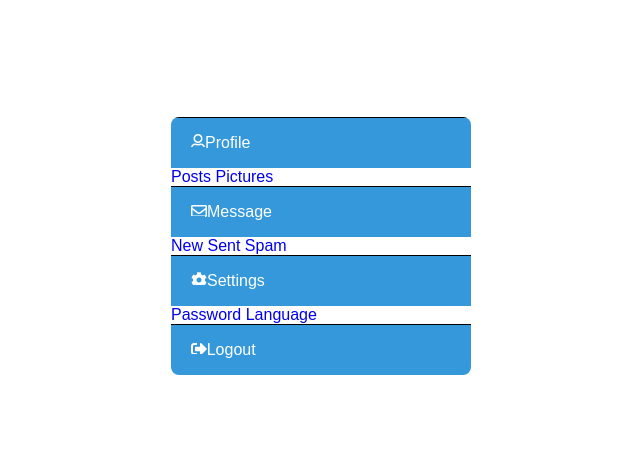
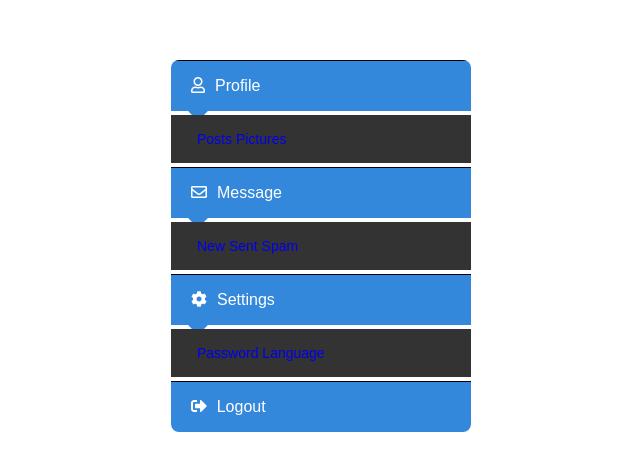
Before and after one commit to Dnakitare/pure-css-html-menu, a plain HTML site: page index.html in a window 1280 px wide. Shown: the part 154-624 px from the top of the page, without its empty margins (319-959 px from the left). Drawn offline with Linux system fonts and the light colour scheme.

Commit message:
working on the sub menu

```diff
--- a/index.css
+++ b/index.css
@@ -27,7 +27,7 @@
 .btn {
 	display: block;
 	padding: 16px 20px;
-	background: #3498db;
+	background: #3488db;
 	color: white;
 	position: relative;
 }
@@ -37,8 +37,26 @@
 	position: absolute;
 	width: 14px;
 	height: 14px;
-	background: #3498db;
+	background: #3488db;
 	left: 20px;
-	bottom: 7px;
+	bottom: -7px;
+	transform: rotate(45deg);
+}
 
+.btn i {
+	margin-right: 10px;
 }
+
+.smenu {
+	background: #333;
+	overflow: hidden;
+}
+
+.smenu {
+	display: block;
+	padding: 16px 26px;
+	color: white;
+	font-size: 14px;
+	margin: 4px 0;
+	position: relative;
+}
```
